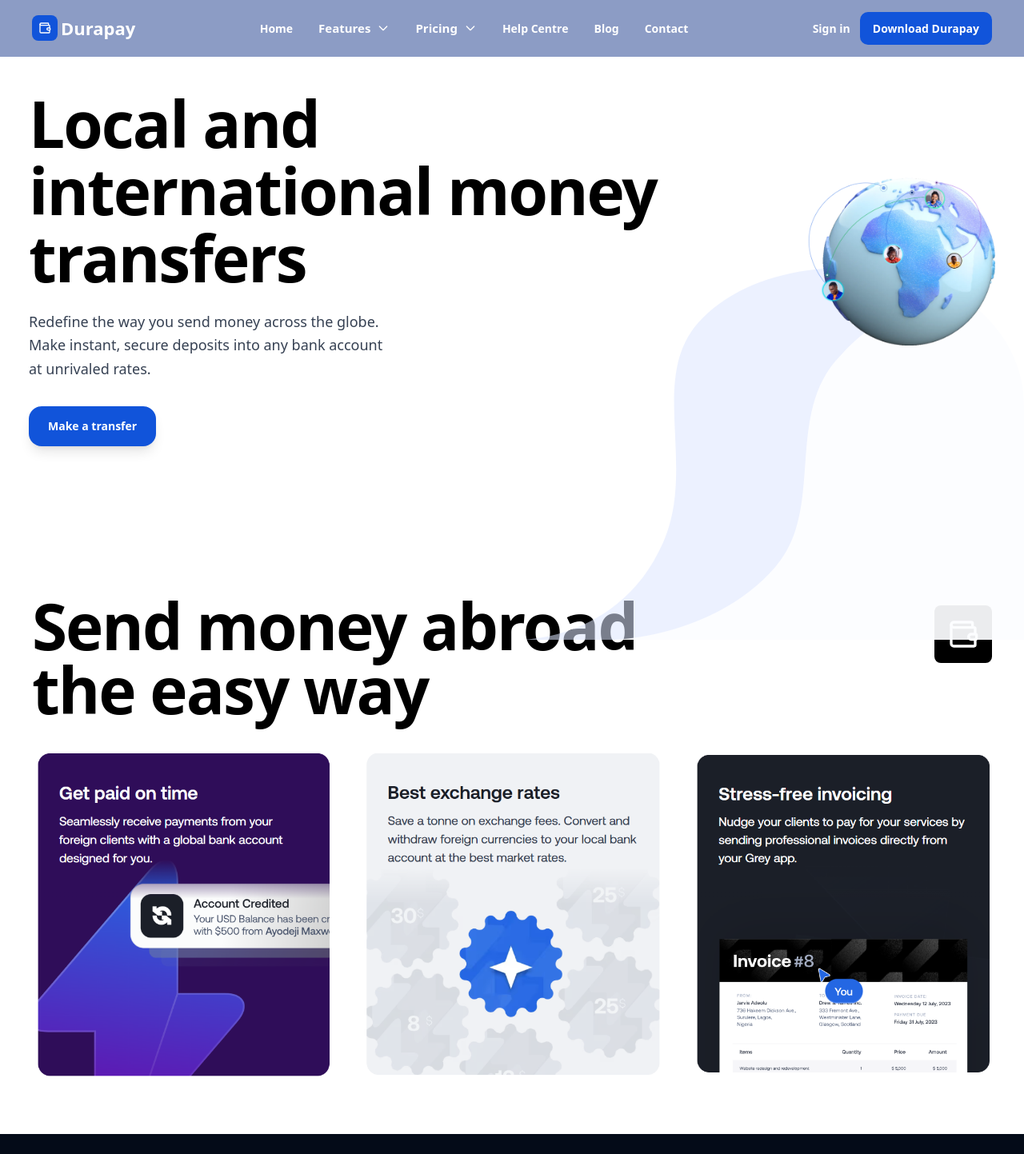
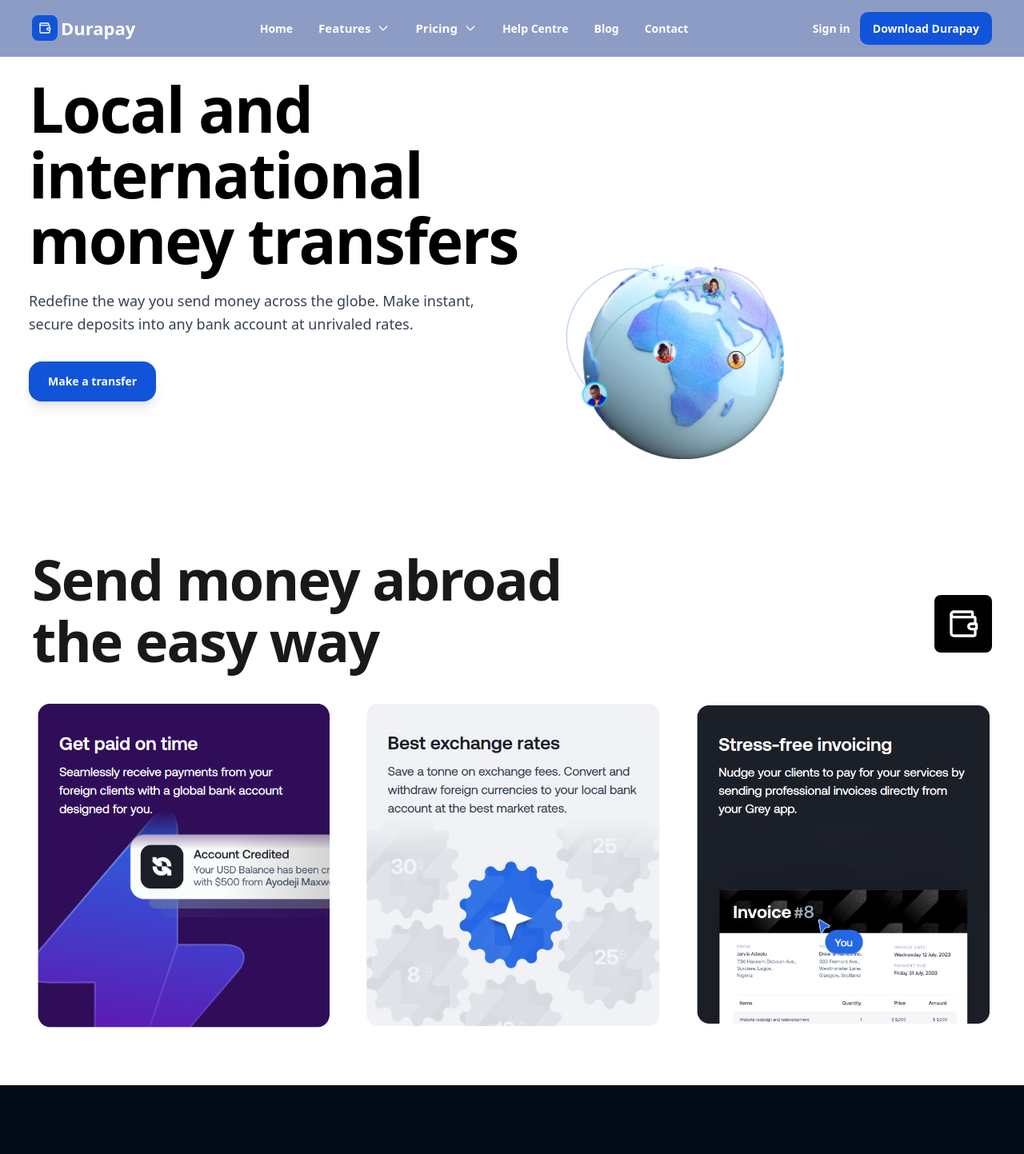
Before and after one commit to Brointech/durapay, a Next.js app: page /transfer in a window 1280 px wide. Shown: the top 1443 px of the page at 80% size. Built offline with nearby package versions, Linux system fonts and the light colour scheme.

Commit message:
updated landing page design

```diff
--- a/app/sendandreceive/page.tsx
+++ b/app/sendandreceive/page.tsx
@@ -83,8 +83,8 @@
   return (
     <div className="min-h-screen bg-white text-white font-sans antialiased overflow-hidden">
       {/* ── Bottom-right curved blob (the large off-white sweep) ── */}
-      <svg
-        className="absolute bottom-0 right-0 w-[65%] md:w-[55%] lg:w-[50%] h-auto"
+      {/* <svg
+        className="absolute bottom-20 right-10 w-[65%] md:w-[55%] lg:w-[50%] h-auto"
         viewBox="0 0 700 520"
         fill="none"
         xmlns="http://www.w3.org/2000/svg"
@@ -100,61 +100,90 @@
           fill="white"
           opacity="0.85"
         />
-      </svg>
-      {/* ── Top-right soft accent circle ── */}
-      {/* <div
-        className="absolute -top-24 -right-24 w-[340px] h-[340px] md:w-[420px] md:h-[420px] rounded-full opacity-30"
-        style={{ background: "#c7d7ff" }}
-        aria-hidden="true"
-      /> */}
-      // ── HERO ─────────────────────────────────────────────────────────────
-      <section className="relative grid-bg -mt-16">
-        {/* Same container as navbar */}
-        <div className="relative max-w-7xl mx-auto px-4 lg:px-9 py-20 lg:py-28">
-          <div className="flex gap-2 lg:gap-2 items-center justify-between">
-            {/* Copy */}
-            <div className="slide-up  lg:pt-10">
-              <h1 className="xs:text-center lg:text-base text-[28px] md:text-6xl lg:text-[80px] font-bold leading-[1.05] tracking-tight mb-6">
-                <span className="text-black">The bank account</span> <br />
-                <span className="text-black">for contemporary</span> <br />
-                <span className="text-black"> professionals</span>
+      </svg> */}
+      {/* ── HERO ───────────────────────────────────────────────────────── */}
+      <section className="relative grid-bg -mt-0 lg:-mt-10 overflow-hidden">
+        <div className="relative max-w-7xl mx-auto px-6 lg:px-9">
+          {/* Mobile/Tablet: stacked layout with image overlapping */}
+          <div className="relative lg:hidden pt-28 pb-0 min-h-[90vh] flex flex-col">
+            {/* Heading: Text — full width on mobile */}
+            <div className="relative z-10 max-w-[65%] sm:max-w-[60%]">
+              <h1 className="text-[46px] sm:text-[48px] font-bold leading-[1.05] tracking-tight mb-5 text-black">
+                The bank account for contemporary professionals
               </h1>
-              <p className="xs:text-center text-gray-700 text-[14px] lg:text-[18px] font-medium md:text-xl leading-relaxed max-w-xl mb-8">
-                Start accepting payments from all over the <br />
-                world with a free international bank account.
+              <p className="text-gray-600 text-[18px] sm:text-[16px] font-medium leading-relaxed mb-8">
+                Start accepting payments from all over the world with a free
+                international bank account.
               </p>
-
-              {/* CTA */}
-              <button className="flex items-center gap-3 rounded-2xl bg-[#1154da] px-6 py-3.5 sm:text-lg lg:text-[14px] font-semibold text-white shadow-lg transition hover:bg-[#023bac] active:scale-95">
+              <button className="flex items-center gap-3 rounded-2xl bg-[#1154da] px-6 py-3.5 text-[15px] font-semibold text-white shadow-lg transition hover:bg-[#023bac] active:scale-95">
                 Obtain yours now
               </button>
             </div>
-            {/* Right side */}
-            <div className="">
+
+            {/* Image — absolute, right side, bleeds to bottom */}
+            <div className="absolute right-[-24px] top-20 bottom-0 w-[55%] sm:w-[48%] flex items-end">
               <img
                 src="/Handnew.avif"
-                alt=""
-                className="w-40 lg:w-70 lg:mt-14 "
+                alt="DuraPay App"
+                className="w-full h-auto object-contain object-bottom"
+              />
+            </div>
+          </div>
+
+          {/* Desktop: original side-by-side */}
+          <div className="hidden lg:flex gap-2 items-center justify-between py-28">
+            <div className="slide-up lg:pt-10">
+              <h1 className="text-[80px] font-bold leading-[1.05] tracking-tight mb-6 text-black">
+                The bank account <br />
+                for contemporary <br />
+                professionals
+              </h1>
+              <p className="text-gray-700 text-[18px] font-medium leading-relaxed max-w-xl mb-8">
+                Start accepting payments from all over the world with a free
+                international bank account.
+              </p>
+              <button className="flex items-center gap-3 rounded-2xl bg-[#1154da] px-6 py-3.5 text-[14px] font-semibold text-white shadow-lg transition hover:bg-[#023bac] active:scale-95">
+                Obtain yours now
+              </button>
+            </div>
+
+            <div>
+              <img
+                src="/Handnew.avif"
+                alt="DuraPay App"
+                className="w-70 lg:mt-14"
               />
             </div>
           </div>
         </div>
       </section>
       {/* Next */}
-      <section className=" mx-auto px-6 lg:px-10 py-20 lg:py-18">
-        <div className="flex items-baseline justify-between xs:text-center">
-          <h1 className="text-black text-[42px] lg:text-[80px] font-bold leading-[1.00] tracking-tight">
-            Earn as much <br />
-            as a local
+      <section className=" mx-auto px-6 md:px-10 lg:px-10 py-20 lg:py-18">
+        <div className="flex items-end justify-between xs:text-center">
+          <h1 className="text-black/90 text-[26px] md:text-[50px] lg:text-[70px] font-bold leading-[1.10] tracking-tight">
+            Get paid <br />
+            like a local
           </h1>
-          <div className="w-18 h-18 rounded-lg bg-black flex items-center justify-center xs:mb-10 lg:mb-10">
+          <div className="w-14 h-14 md:w-18 md:h-18 lg:w-18 lg:h-18 rounded-lg bg-black flex items-center justify-center xs:mb-10">
             <Wallet className="w-10 h-10 text-white" />
           </div>
         </div>
         <div className="flex flex-col lg:flex-row gap-4 lg:gap-8 mt-10 lg:mt-5">
-          <img src="/Screenshot1.png" alt="" className="w-110 lg:w-95" />
-          <img src="/Screenshot2.png" alt="" className="w-110 lg:w-95" />
-          <img src="/Screenshot3.png" alt="" className="w-110 lg:w-95" />
+          <img
+            src="/Screenshot1.png"
+            alt=""
+            className="w-110 md:w-180 lg:w-95"
+          />
+          <img
+            src="/Screenshot2.png"
+            alt=""
+            className="w-110 md:w-180 lg:w-95"
+          />
+          <img
+            src="/Screenshot3.png"
+            alt=""
+            className="w-110 md:w-180 lg:w-95"
+          />
         </div>
       </section>
       <section className="relative overflow-hidden bg-[#040B18] py-20 md:py-28 px-4 sm:px-6 lg:px-8">
@@ -162,7 +191,6 @@
           <div className="w-18 h-18 rounded-lg bg-white flex items-center justify-center mb-6">
             <Wallet className="w-10 h-10 text-black" />
           </div>
-
           <h1 className="text-white text-[42px] lg:text-[70px] text-center font-bold leading-tight tracking-tight">
             Everything that comes <br />
             with Durapay's overseas <br /> bank accounts
--- a/app/transfer/page.tsx
+++ b/app/transfer/page.tsx
@@ -307,7 +307,7 @@
   return (
     <div className="min-h-screen bg-white text-white font-sans antialiased overflow-hidden">
       {/* ── Bottom-right curved blob (the large off-white sweep) ── */}
-      <svg
+      {/* <svg
         className="absolute bottom-0 right-0 w-[65%] md:w-[55%] lg:w-[50%] h-auto"
         viewBox="0 0 700 520"
         fill="none"
@@ -324,56 +324,59 @@
           fill="white"
           opacity="0.85"
         />
-      </svg>
+      </svg> */}
       // ── HERO ─────────────────────────────────────────────────────────────
-      <section className="relative overflow-hidden grid-bg -mt-16">
-        {/* Same container as navbar */}
-        <div className="relative max-w-7xl mx-auto px-4 lg:px-9 py-20 lg:py-28">
+      <section className="relative grid-bg -mt-8 lg:-mt-10 overflow-hidden">
+        <div className="relative max-w-7xl mx-auto px-6 lg:px-9 py-20 lg:py-28">
           <div className="flex gap-2 lg:gap-2 items-center justify-between">
-            {/* Copy */}
-            <div className="slide-up lg:mt-10">
-              <h1 className="xs:text-center lg:text-base text-[70px] md:text-6xl lg:text-[80px] font-bold leading-[1.05] tracking-tight mb-6">
-                <span className="text-black">Local and</span> <br />
-                <span className="text-black">international money</span> <br />
-                <span className="text-black">transfers</span>
+            {/* Heading */}
+            <div className="relative z-10 max-w-[65%] sm:max-w-[60%]">
+              <h1 className="text-[40px] sm:text-[48px] lg:text-[78px] font-bold leading-[1.05] tracking-tight mb-5 text-black">
+                Local and international money transfers
               </h1>
-              <p className="xs:text-center text-gray-700 lg:text-[18px] font-medium md:text-xl leading-relaxed max-w-xl mb-8">
-                Redefine the way you send money across the globe. <br />
-                Make instant, secure deposits into any bank account <br />
-                at unrivaled rates.
+              <p className="text-left text-[16px] text-gray-700 lg:text-[18px] font-medium md:text-xl leading-relaxed max-w-xl mb-8">
+                Redefine the way you send money across the globe. Make instant,
+                secure deposits into any bank account at unrivaled rates.
               </p>
-
-              {/* CTA */}
               <button className="flex items-center gap-3 rounded-2xl bg-[#1154da] px-6 py-3.5 sm:text-lg lg:text-[14px] font-semibold text-white shadow-lg transition hover:bg-[#023bac] active:scale-95">
                 Make a transfer
               </button>
             </div>
-            {/* Right Side */}
-            <div>
-              <img
-                src="/mapp.webp"
-                alt=""
-                className="lg:w-60 hidden lg:block"
-              />
+
+            {/* Right Side: Image - absolute, right side */}
+            <div className="absolute right-[-34px] top-20 bottom-10 w-[55%] sm:w-[48%] flex items-end">
+              <img src="/mapp.webp" alt="" className="lg:w-70  lg:-mt-14" />
             </div>
           </div>
         </div>
       </section>
       {/* Next Phase*/}
-      <section className="max-w-7xl mx-auto px-6 lg:px-10 py-20 lg:py-18">
-        <div className="flex items-baseline justify-between xs:text-center">
-          <h1 className="text-black text-[42px] lg:text-[80px] font-bold leading-[1.00] tracking-tight">
+      <section className="max-w-7xl mx-auto px-6 md:px-10 lg:px-10 py-20 lg:py-18">
+        <div className="flex items-end justify-between xs:text-center">
+          <h1 className="text-black/90 text-[26px] md:text-[50px] lg:text-[70px] font-bold leading-[1.10] tracking-tight">
             Send money abroad <br />
             the easy way
           </h1>
-          <div className="w-18 h-18 rounded-lg bg-black flex items-center justify-center mb-6">
+          <div className="w-14 h-14 md:w-18 md:h-18 lg:w-18 lg:h-18 rounded-lg bg-black flex items-center justify-center mb-6">
             <Wallet className="w-10 h-10 text-white" />
           </div>
         </div>
         <div className="flex flex-col lg:flex-row gap-4 lg:gap-8 mt-10 lg:mt-10">
-          <img src="/Screenshot1.png" alt="" className="w-110 lg:w-95" />
-          <img src="/Screenshot2.png" alt="" className="w-110 lg:w-95" />
-          <img src="/screenshot3.png" alt="" className="w-110 lg:w-95" />
+          <img
+            src="/Screenshot1.png"
+            alt=""
+            className="w-110 md:w-180 lg:w-95"
+          />
+          <img
+            src="/Screenshot2.png"
+            alt=""
+            className="w-110 md:w-180 lg:w-95"
+          />
+          <img
+            src="/Screenshot3.png"
+            alt=""
+            className="w-110 md:w-180 lg:w-95"
+          />
         </div>
       </section>
       {/* Next phase */}
```
